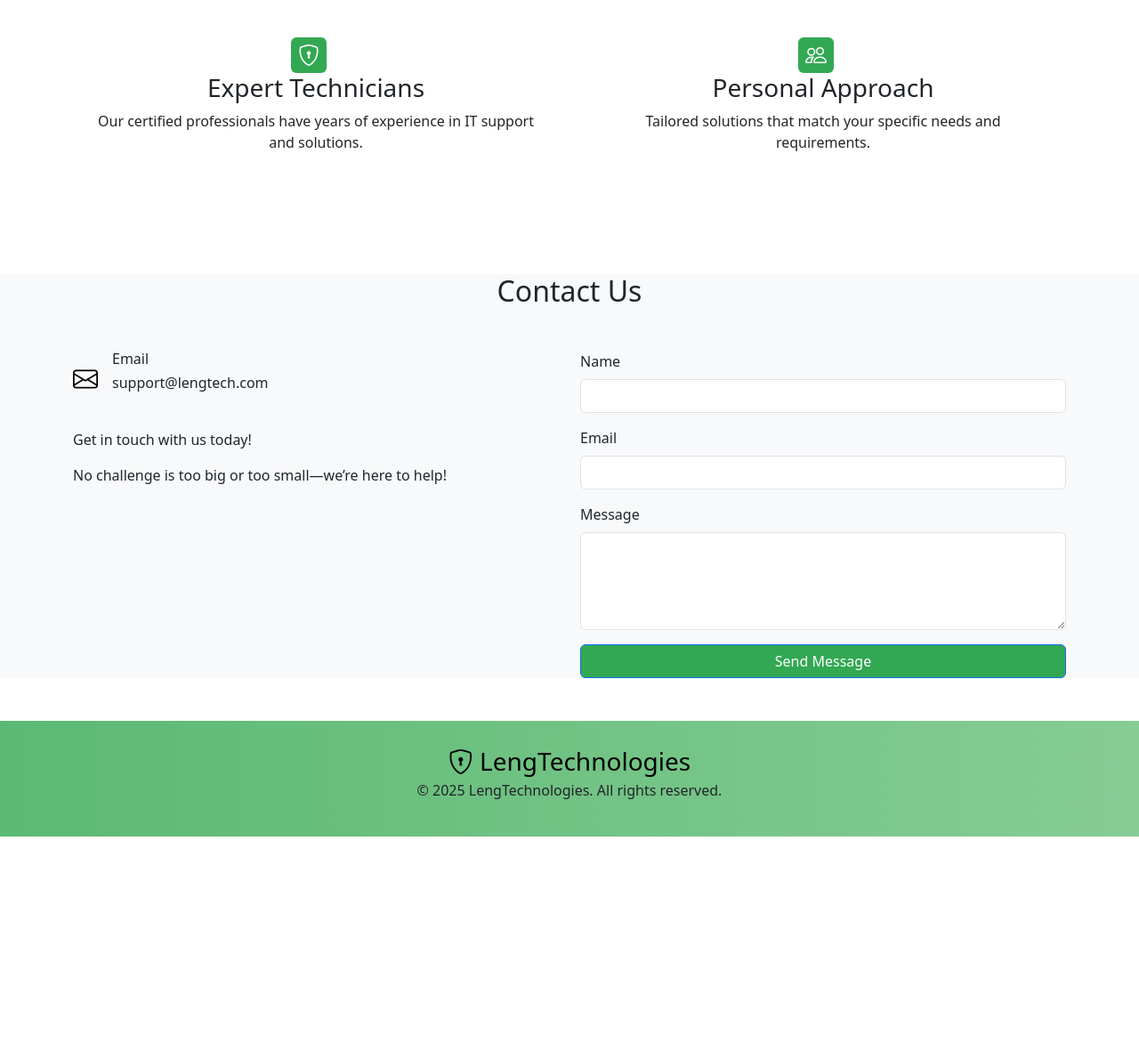
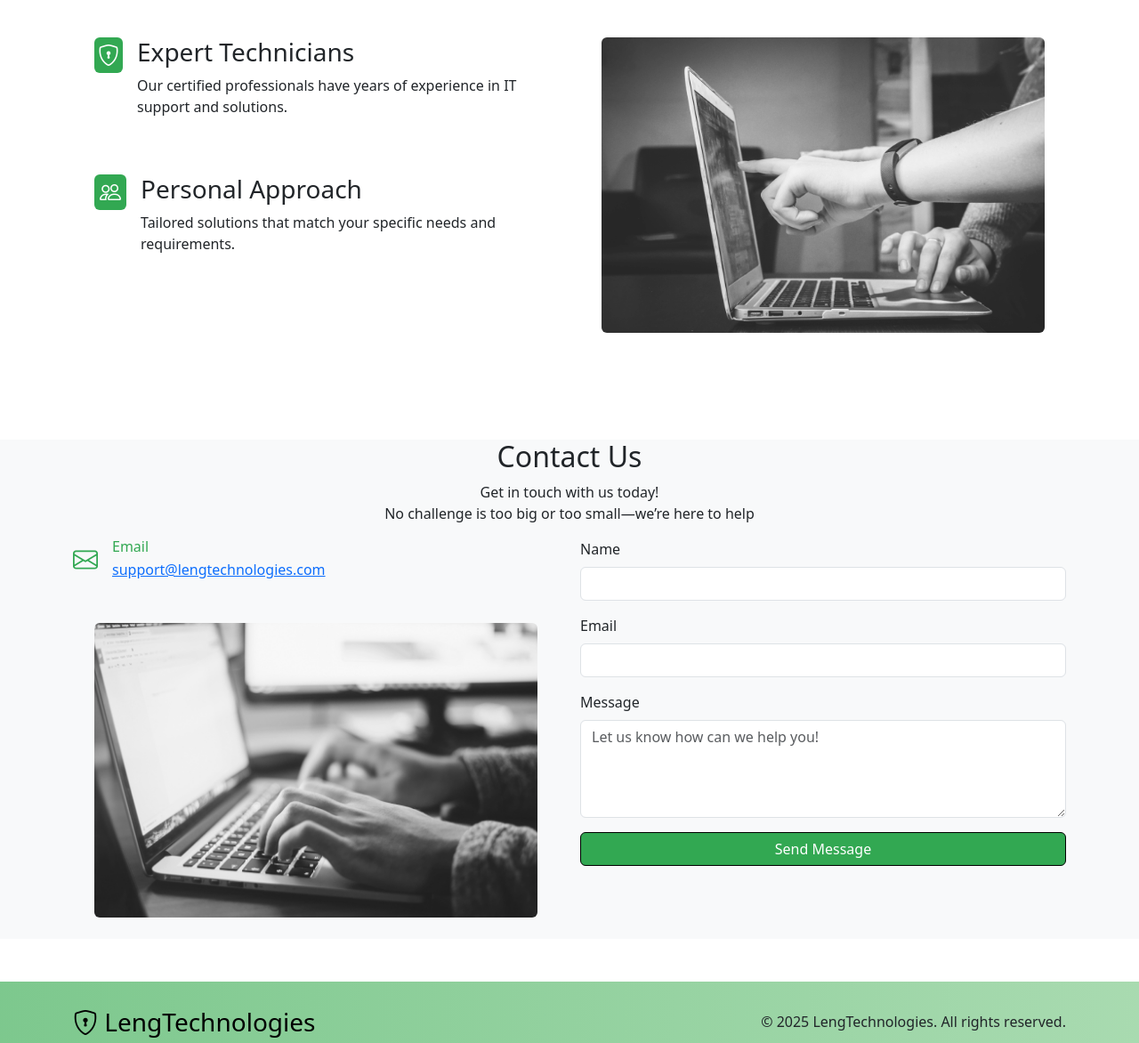
Before and after one commit to LengTechnologies/LengTechnologies-Web, a plain HTML site: page index.html in a window 1280 px wide. Shown: the part 1140-2312 px from the top of the page at 89% size. Before the commit the page ends 2080 px from the top, so only its background shows below. Drawn offline with nearby package versions, Linux system fonts and the light colour scheme.

Commit message:
add images

```diff
--- a/css/styles.css
+++ b/css/styles.css
@@ -1,25 +1,8 @@
 @charset "UTF-8";
-.gradient-header {
-            background: linear-gradient(to right, #cce0ff, #004080);
-            color: white;
-}
-
-.text-primary {
-    color: #32a852 !important;
-}
-
-.bg-primary {
-    background-color: #32a852 !important;
-}
-
-.btn-primary {
-    background-color: #32a852 !important;
-}
-
 .animated-header {
     background: linear-gradient(270deg, #e0f2dc, #32a852);
     background-size: 400% 400%;
-    animation: gradientAnimation 48s ease infinite;
+    animation: gradientAnimation 30s ease infinite;
 }
 
 @keyframes gradientAnimation {
@@ -33,3 +16,31 @@
         background-position: 0% 50%;
     }
 }
+
+.text-primary {
+    color: #32a852 !important;
+}
+
+.bg-primary {
+    background-color: #32a852 !important;
+}
+
+.btn-primary {
+    background-color: #32a852 !important;
+    border-color: black;
+}
+
+.btn-primary:hover {
+    border-color: black;
+}
+
+
+/* Add hover animation for cards */
+.card {
+    transition: transform 0.3s ease, box-shadow 0.3s ease; /* Smooth transformation */
+}
+
+.card:hover {
+    transform: scale(1.05); /* Enlarges the card slightly on hover */
+    box-shadow: 0 8px 15px rgba(0, 0, 0, 0.2); /* Adds a soft shadow effect */
+}
--- a/index.html
+++ b/index.html
@@ -4,15 +4,17 @@
     <meta charset="UTF-8">
     <meta name="viewport" content="width=device-width, initial-scale=1">
     <title>LengTechnologies</title>
-    <link href="https://cdn.jsdelivr.net/npm/bootstrap@5.3.0/dist/css/bootstrap.min.css" rel="stylesheet">
+    <link rel="icon" type="image/x-icon" href="assets/favicon.ico">
+    <link rel="stylesheet" href="https://cdn.jsdelivr.net/npm/bootstrap@5.3.0/dist/css/bootstrap.min.css">
     <link rel="stylesheet" href="https://cdn.jsdelivr.net/npm/bootstrap-icons/font/bootstrap-icons.css">
-    <link href="css/styles.css" rel="stylesheet">
+    <link rel="stylesheet" href="css/styles.css">
 </head>
 <body>
 <!-- Header -->
 <header class="animated-header py-5">
     <nav class="container navbar navbar-expand-lg">
         <a class="navbar-brand text-black" href="#">
+            <!-- TODO Add logo -->
             <i class="bi bi-shield-lock"></i> LengTechnologies
         </a>
         <button class="navbar-toggler" type="button" data-bs-toggle="collapse" data-bs-target="#navbarNav">
@@ -89,62 +91,87 @@
     <div class="container">
         <h2 class="fw-bold mb-4">Why Choose Us</h2>
         <div class="row">
+            <!-- Content Section -->
             <div class="col-md-6">
-                <div class="p-4">
-                    <div class="bg-primary p-1 rounded text-white me-3 d-inline-flex align-items-center justify-content-center"
+                <!-- First Item -->
+                <div class="p-4 d-flex align-items-start">
+                    <!-- Icon Section -->
+                    <div
+                            class="bg-primary p-1 rounded text-white d-flex align-items-center justify-content-center"
                             style="width: 2.5rem; height: 2.5rem;">
                         <i class="bi bi-shield-lock fs-4"></i>
                     </div>
+                    <!-- Text Section -->
+                    <div class="ms-3 text-start">
                         <h3>Expert Technicians</h3>
                         <p>Our certified professionals have years of experience in IT support and solutions.</p>
                     </div>
                 </div>
-            <div class="col-md-6">
-                <div class="p-4">
-                    <div class="bg-primary p-1 rounded text-white me-3 d-inline-flex align-items-center justify-content-center"
+                <!-- Second Item -->
+                <div class="p-4 d-flex align-items-start">
+                    <!-- Icon Section -->
+                    <div
+                            class="bg-primary p-1 rounded text-white d-flex align-items-center justify-content-center"
                             style="width: 2.5rem; height: 2.5rem;">
                         <i class="bi bi-people fs-4"></i>
                     </div>
+                    <!-- Text Section -->
+                    <div class="ms-3 text-start">
                         <h3>Personal Approach</h3>
                         <p>Tailored solutions that match your specific needs and requirements.</p>
+                    </div>
+                </div>
+            </div>
+
+            <!-- Image Section -->
+            <div class="col-md-6 order-md-last">
+                <div class="p-4">
+                    <img src="assets/collaboration.jpg" alt="Collaboration" class="img-fluid rounded">
                 </div>
             </div>
         </div>
     </div>
 </section>
 
+
 <section id="contact" class="py-20 bg-light mb-5">
     <div class="container">
-        <h2 class="text-center mb-5">Contact Us</h2>
+        <h2 class="text-center">Contact Us</h2>
+        <p class="text-center">
+            Get in touch with us today!
+            <br>
+            No challenge is too big or too small—we’re here to help
+        </p>
+
         <div class="row">
             <div class="col-md-6">
                 <div class="mb-4 d-flex align-items-center">
-                    <i class="bi bi-envelope fs-3 text-black me-3"></i>
+                    <i class="bi bi-envelope fs-3 text-primary me-3"></i>
                     <div>
-                        <h3 class="h6 mb-1">Email</h3>
-                        <p>support@lengtech.com</p>
+                        <h3 class="h6 mb-1 text-primary">Email</h3>
+                        <a href="mailto:support@lengtechnologies.com" target="_blank">support@lengtechnologies.com</a>
                     </div>
                 </div>
-                <p>
-                    Get in touch with us today!
-                </p>
-                <p>
-                    No challenge is too big or too small—we’re here to help!
-                </p>
+                <!-- Image Section -->
+                <div class="order-md-last">
+                    <div class="p-4">
+                        <img src="assets/laptop.jpg" alt="Laptop" class="img-fluid rounded">
+                    </div>
+                </div>
             </div>
             <div class="col-md-6">
-                <form>
+                <form onsubmit="sendEmail(event)">
                     <div class="mb-3">
                         <label class="form-label">Name</label>
-                        <input type="text" class="form-control" />
+                        <input id="name" type="text" class="form-control" required/>
                     </div>
                     <div class="mb-3">
                         <label class="form-label">Email</label>
-                        <input type="email" class="form-control" />
+                        <input id="email" type="email" class="form-control" required/>
                     </div>
                     <div class="mb-3">
                         <label class="form-label">Message</label>
-                        <textarea class="form-control" rows="4"></textarea>
+                        <textarea id="message" class="form-control" rows="4" placeholder="Let us know how can we help you!" required></textarea>
                     </div>
                     <button type="submit" class="btn btn-primary w-100">Send Message</button>
                 </form>
@@ -154,14 +181,27 @@
 </section>
 
 <!-- Footer -->
-
 <footer class="animated-header text-center py-4">
+    <div class="container">
+        <div class="row align-items-center">
+            <!-- Logo and Brand -->
+            <div class="col-lg-6 text-lg-start text-center">
                 <a class="navbar-brand text-black fs-3" href="#">
                     <i class="bi bi-shield-lock"></i> LengTechnologies
                 </a>
-    <p>&copy; 2025 LengTechnologies. All rights reserved.</p>
+            </div>
+            <!-- Copyright Information -->
+            <div class="col-lg-6 text-lg-end text-center">
+                <p class="mb-0">&copy; 2025 LengTechnologies. All rights reserved.</p>
+            </div>
+        </div>
+    </div>
+
 </footer>
 </body>
 <!-- Bootstrap Bundle with Popper (includes JavaScript) -->
 <script src="https://cdn.jsdelivr.net/npm/bootstrap@5.3.0/dist/js/bootstrap.bundle.min.js"></script>
+<!-- Include EmailJS SDK -->
+<script src="https://cdn.jsdelivr.net/npm/@emailjs/browser@3/dist/email.min.js"></script>
+<script src="js/email.js"></script>
 </html>
--- /dev/null
+++ b/js/email.js
@@ -0,0 +1,44 @@
+// Initialize EmailJS with your public key
+//emailjs.init("YOUR_PUBLIC_KEY"); // Replace 'YOUR_PUBLIC_KEY' with your actual public key
+
+// Function to send email
+function sendEmail(event) {
+    event.preventDefault(); // Prevent form submission
+
+    // Get form values
+    const name = document.getElementById("name").value;
+    const email = document.getElementById("email").value;
+    const message = document.getElementById("message").value;
+    console.log("sending email. name:::" + name
+                           + "\nemail:::" + email
+                           + "\nmessage:::" + message);
+
+    // Set up email parameters
+    const emailParams = {
+        from_name: name,
+        from_email: email,
+        message: message,
+    };
+
+    // Send the email using EmailJS
+//    emailjs.send("YOUR_SERVICE_ID", "YOUR_TEMPLATE_ID", emailParams)
+//        .then((response) => {
+//            // Show success message
+//            const successMessage = document.createElement("div");
+//            successMessage.className = "alert alert-success mt-3";
+//            successMessage.innerText = "Email sent successfully!";
+//            document.getElementById("contactForm").appendChild(successMessage);
+//
+//            // Clear form fields
+//            document.getElementById("contactForm").reset();
+//
+//            // Remove the success message after 5 seconds
+//            setTimeout(() => {
+//                successMessage.remove();
+//            }, 5000);
+//        })
+//        .catch((error) => {
+//            alert("Failed to send email. Please try again.");
+//            console.error("Error:", error);
+//        });
+}
```
Also changed, not shown: js/scripts.js (deleted, +0 -7 lines), assets/collaboration.jpg (added), assets/laptop.jpg (added). Lines whose indentation alone changed are shown as unchanged.
